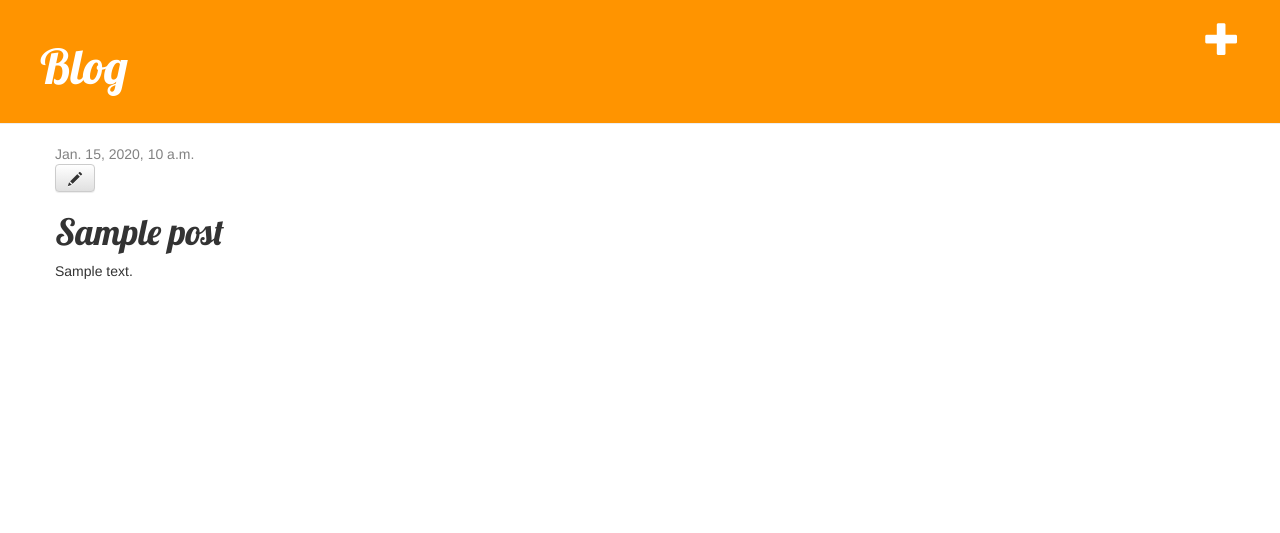
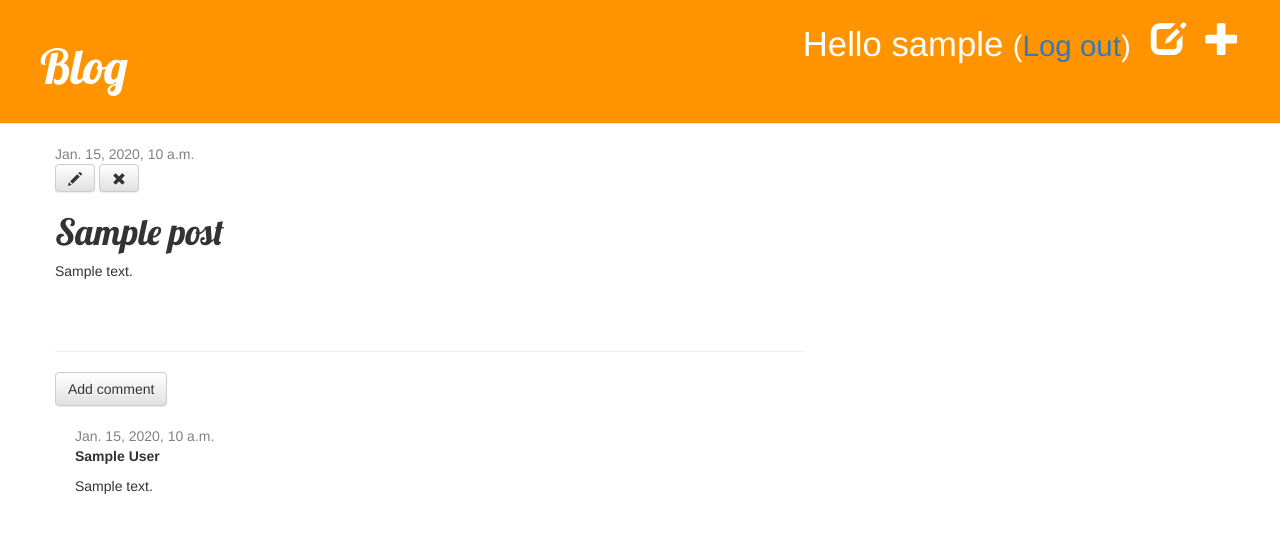
Before and after one commit to nikilsivakumar/djangoblog, a Django app: page /post/1/ in a window 1280 px wide. Shown: the top 533 px of the page. Run offline with Django 3.2, Linux system fonts and the light colour scheme; a user stored in the database is signed in; tables that the repository leaves empty hold one stand-in row (values such as "Sample post"); some libraries are stand-ins or nearby versions.

Commit message:
final commit

```diff
--- a/blog/admin.py
+++ b/blog/admin.py
@@ -1,6 +1,7 @@
 from django.contrib import admin
 
 # Register your models here.
-from .models import Post
+from .models import Post, Comment
 
 admin.site.register(Post)
+admin.site.register(Comment)
--- a/blog/models.py
+++ b/blog/models.py
@@ -19,3 +19,20 @@ class Post(models.Model):
 
     def __str__(self):
         return self.title
+
+class Comment(models.Model):
+    post = models.ForeignKey('blog.Post', related_name='comments')
+    author = models.CharField(max_length=200)
+    text = models.TextField()
+    created_date = models.DateTimeField(default=timezone.now)
+    approved_comment = models.BooleanField(default=False)
+
+    def approve(self):
+        self.approved_comment = True
+        self.save()
+
+    def __str__(self):
+        return self.text
+
+    def approved_comments(self):
+            return self.comments.filter(approved_comment=True)
--- a/blog/static/css/blog.css
+++ b/blog/static/css/blog.css
@@ -44,3 +44,7 @@ h1, h2, h3, h4 {
 .post h1 a, .post h1 a:visited {
     color: #000000;
 }
+
+.comment {
+    margin: 20px 0px 20px 20px;
+}
--- a/blog/templates/blog/base.html
+++ b/blog/templates/blog/base.html
@@ -11,6 +11,10 @@
     <div class="page-header">
         {% if user.is_authenticated %}
             <a href="{% url 'post_new' %}" class="top-menu"><span class="glyphicon glyphicon-plus"></span></a>
+            <a href="{% url 'post_draft_list' %}" class="top-menu"><span class="glyphicon glyphicon-edit"></span></a>
+             <p class="top-menu">Hello {{ user.username }} <small>(<a href="{% url 'logout' %}">Log out</a>)</small></p>
+        {% else %}
+            <a href="{% url 'login' %}" class="top-menu"><span class="glyphicon glyphicon-lock"></span></a>
         {% endif %}
         <h1><a href="/">Blog</a></h1>
     </div>
@@ -23,4 +27,6 @@
         </div>
     </div>
 </body>
+
+
 </html>
--- a/blog/templates/blog/post_detail.html
+++ b/blog/templates/blog/post_detail.html
@@ -6,12 +6,35 @@
             <div class="date">
                 {{ post.published_date }}
             </div>
+            {% else %}
+            <a class="btn btn-default" href="{% url 'post_publish' pk=post.pk %}">Publish</a>
         {% endif %}
         {% if user.is_authenticated %}
 		     <a class="btn btn-default" href="{% url 'post_edit' pk=post.pk %}"><span class="glyphicon glyphicon-pencil"></span></a>
+             <a class="btn btn-default" href="{% url 'post_remove' pk=post.pk %}"><span class="glyphicon glyphicon-remove"></span></a>
 		{% endif %}
 
         <h1>{{ post.title }}</h1>
         <p>{{ post.text|linebreaksbr }}</p>
     </div>
+
+    <hr>
+    <a class="btn btn-default" href="{% url 'add_comment_to_post' pk=post.pk %}">Add comment</a>
+    {% for comment in post.comments.all %}
+        {% if user.is_authenticated or comment.approved_comment %}
+            <div class="comment">
+                <div class="date">
+                    {{ comment.created_date }}
+                    {% if not comment.approved_comment %}
+                        <a class="btn btn-default" href="{% url 'comment_remove' pk=comment.pk %}"><span class="glyphicon glyphicon-remove"></span></a>
+                        <a class="btn btn-default" href="{% url 'comment_approve' pk=comment.pk %}"><span class="glyphicon glyphicon-ok"></span></a>
+                    {% endif %}
+                </div>
+                <strong>{{ comment.author }}</strong>
+                <p>{{ comment.text|linebreaks }}</p>
+            </div>
+        {% endif %}
+    {% empty %}
+        <p>No comments here yet :(</p>
+    {% endfor %}
 {% endblock %}
--- a/blog/templates/blog/post_list.html
+++ b/blog/templates/blog/post_list.html
@@ -7,8 +7,8 @@
                 {{ post.published_date }}
             </div>
             <h1><a href="{% url 'post_detail' pk=post.pk %}">{{ post.title }}</a></h1>
-
             <p>{{ post.text|linebreaksbr }}</p>
+            <a href="{% url 'post_detail' pk=post.pk %}">Comments: {{ post.approved_comments.count }}</a>
         </div>
     {% endfor %}
-{% endblock %}
+{% endblock content %}
--- a/blog/urls.py
+++ b/blog/urls.py
@@ -6,4 +6,10 @@ urlpatterns = [
     url(r'^post/(?P<pk>\d+)/$', views.post_detail, name='post_detail'),
     url(r'^post/new/$', views.post_new, name='post_new'),
     url(r'^post/(?P<pk>\d+)/edit/$', views.post_edit, name='post_edit'),
+    url(r'^drafts/$', views.post_draft_list, name='post_draft_list'),
+    url(r'^post/(?P<pk>\d+)/publish/$', views.post_publish, name='post_publish'),
+    url(r'^post/(?P<pk>\d+)/remove/$', views.post_remove, name='post_remove'),
+    url(r'^post/(?P<pk>\d+)/comment/$', views.add_comment_to_post, name='add_comment_to_post'),
+    url(r'^comment/(?P<pk>\d+)/approve/$', views.comment_approve, name='comment_approve'),
+	url(r'^comment/(?P<pk>\d+)/remove/$', views.comment_remove, name='comment_remove'),
 ]
--- a/blog/views.py
+++ b/blog/views.py
@@ -1,8 +1,9 @@
 from django.shortcuts import render, get_object_or_404, redirect
-from .models import Post
+from .models import Post, Comment
+from django.contrib.auth.decorators import login_required
 # Create your views here.
 from django.utils import timezone
-from .forms import PostForm
+from .forms import PostForm, CommentForm
 
 def post_list(request):
 	posts =	Post.objects.filter(published_date__lte=timezone.now()).order_by('published_date')
@@ -12,19 +13,21 @@ def post_detail(request, pk):
     post = get_object_or_404(Post, pk=pk)
     return render(request, 'blog/post_detail.html', {'post': post})
 
+@login_required
 def post_new(request):
     if request.method == "POST":
         form = PostForm(request.POST)
         if form.is_valid():
             post = form.save(commit=False)
             post.author = request.user
-            post.published_date = timezone.now()
+            #post.published_date = timezone.now()
             post.save()
             return redirect('post_detail', pk=post.pk)
     else:
         form = PostForm()
     return render(request, 'blog/post_edit.html', {'form': form})
 
+@login_required
 def post_edit(request, pk):
     post = get_object_or_404(Post, pk=pk)
     if request.method == "POST":
@@ -32,9 +35,54 @@ def post_edit(request, pk):
         if form.is_valid():
             post = form.save(commit=False)
             post.author = request.user
-            post.published_date = timezone.now()
+            #post.published_date = timezone.now()
             post.save()
             return redirect('post_detail', pk=post.pk)
     else:
         form = PostForm(instance=post)
     return render(request, 'blog/post_edit.html', {'form': form})
+
+@login_required
+def post_draft_list(request):
+    posts = Post.objects.filter(published_date__isnull=True).order_by('created_date')
+    return render(request, 'blog/post_draft_list.html', {'posts': posts})
+
+
+@login_required
+def post_publish(request, pk):
+    post = get_object_or_404(Post, pk=pk)
+    post.publish()
+    return redirect('post_detail', pk=pk)
+
+@login_required
+def post_remove(request, pk):
+    post = get_object_or_404(Post, pk=pk)
+    post.delete()
+    return redirect('post_list')
+
+#@login_required
+def add_comment_to_post(request, pk):
+    post = get_object_or_404(Post, pk=pk)
+    if request.method == "POST":
+        form = CommentForm(request.POST)
+        if form.is_valid():
+            comment = form.save(commit=False)
+            comment.post = post
+            comment.save()
+            return redirect('post_detail', pk=post.pk)
+    else:
+        form = CommentForm()
+    return render(request, 'blog/add_comment_to_post.html', {'form': form})
+
+@login_required
+def comment_approve(request, pk):
+    comment = get_object_or_404(Comment, pk=pk)
+    comment.approve()
+    return redirect('post_detail', pk=comment.post.pk)
+
+@login_required
+def comment_remove(request, pk):
+    comment = get_object_or_404(Comment, pk=pk)
+    post_pk = comment.post.pk
+    comment.delete()
+    return redirect('post_detail', pk=post_pk)
--- a/mysite/urls.py
+++ b/mysite/urls.py
@@ -16,7 +16,14 @@ Including another URLconf
 from django.conf.urls import url, include
 from django.contrib import admin
 
+from django.contrib.auth import views
+
+
+
 urlpatterns = [
 	url(r'', include('blog.urls')),
     url(r'^admin/', admin.site.urls),
+    url(r'^accounts/login/$', views.login, name='login'),
+    url(r'^accounts/logout/$', views.logout, name='logout', kwargs={'next_page': '/'}),
+
 ]
```
Also changed, not shown: blog/forms.py (+8 -1 lines), blog/templates/blog/add_comment_to_post.html (added, +9 -0 lines), blog/templates/blog/post_draft_list.html (added, +11 -0 lines), blog/templates/registration/login.html (added, +24 -0 lines), mysite/settings.py (+10 -4 lines), blog/migrations/0002_comment.py (added).
